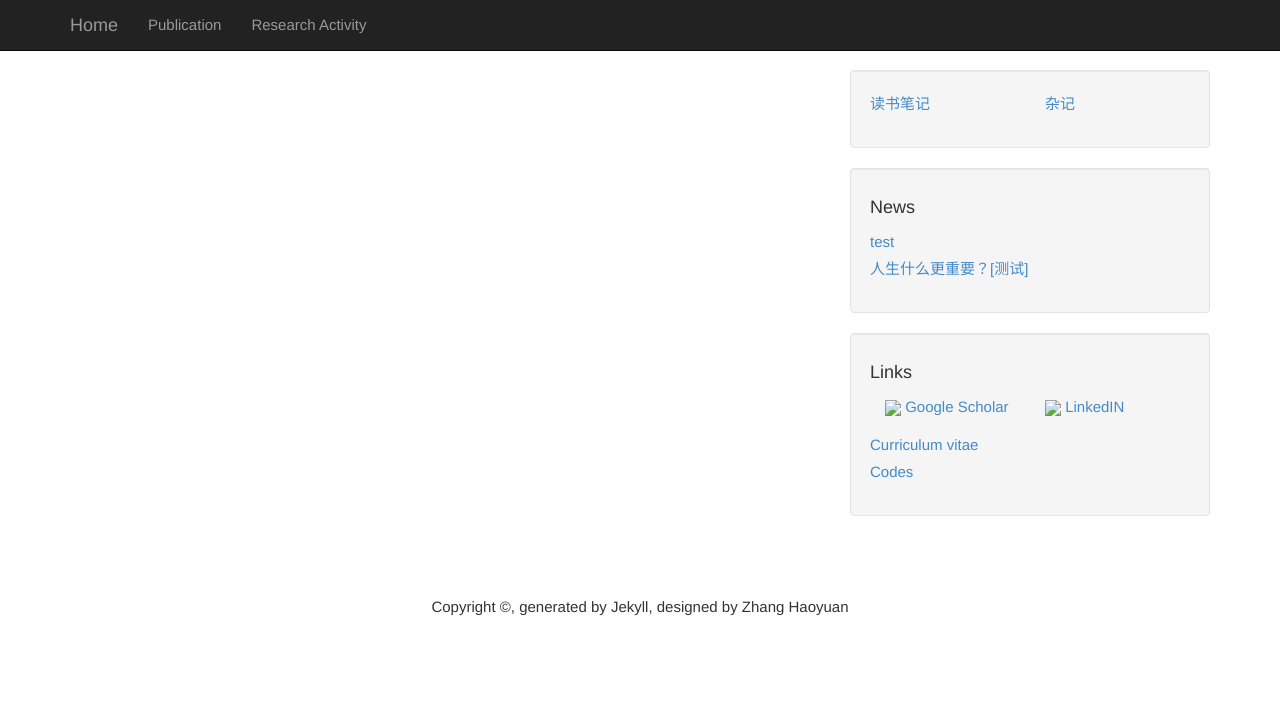
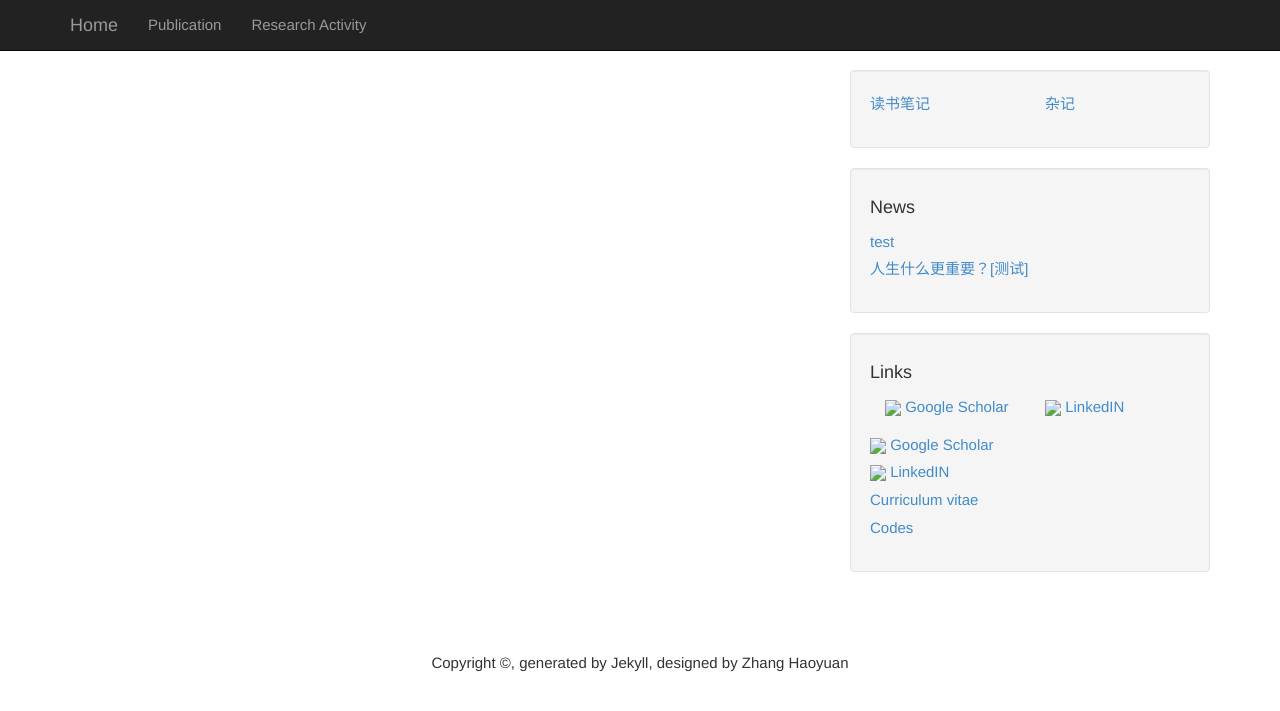
Before and after one commit to july0905/haoyuanzhang1990.github.io, a Jekyll site: the page built from pub.md, in a window 1280 px wide. Shown: the top 711 px of the page. Built offline with Jekyll 4.4.1, drawn with Linux system fonts in a browser that asks for light colours.

Commit message:
Update friend_links.html

```diff
--- a/_includes/friend_links.html
+++ b/_includes/friend_links.html
@@ -22,6 +22,18 @@
               <!-- /.col-lg-6 -->
             <ul class="list-unstyled">
               <li>
+                    <img class="profile-picture" src="/_includes/google.png">
+                    <a href="https://scholar.google.co.uk/citations?user=gc4d914AAAAJ&hl=en">
+                      Google Scholar
+                    </a>
+                  </li>
+              <li>
+                    <img class="profile-picture" src="/_includes/linkedin.png">
+                    <a href="https://www.linkedin.com/in/haoyuan-zhang-b4541492/?trk=hp-identity-photo">
+                      LinkedIN
+                    </a>
+                  </li>
+              <li>
                 <a href="" target="_blank">
                   Curriculum vitae
                 </a>
```
